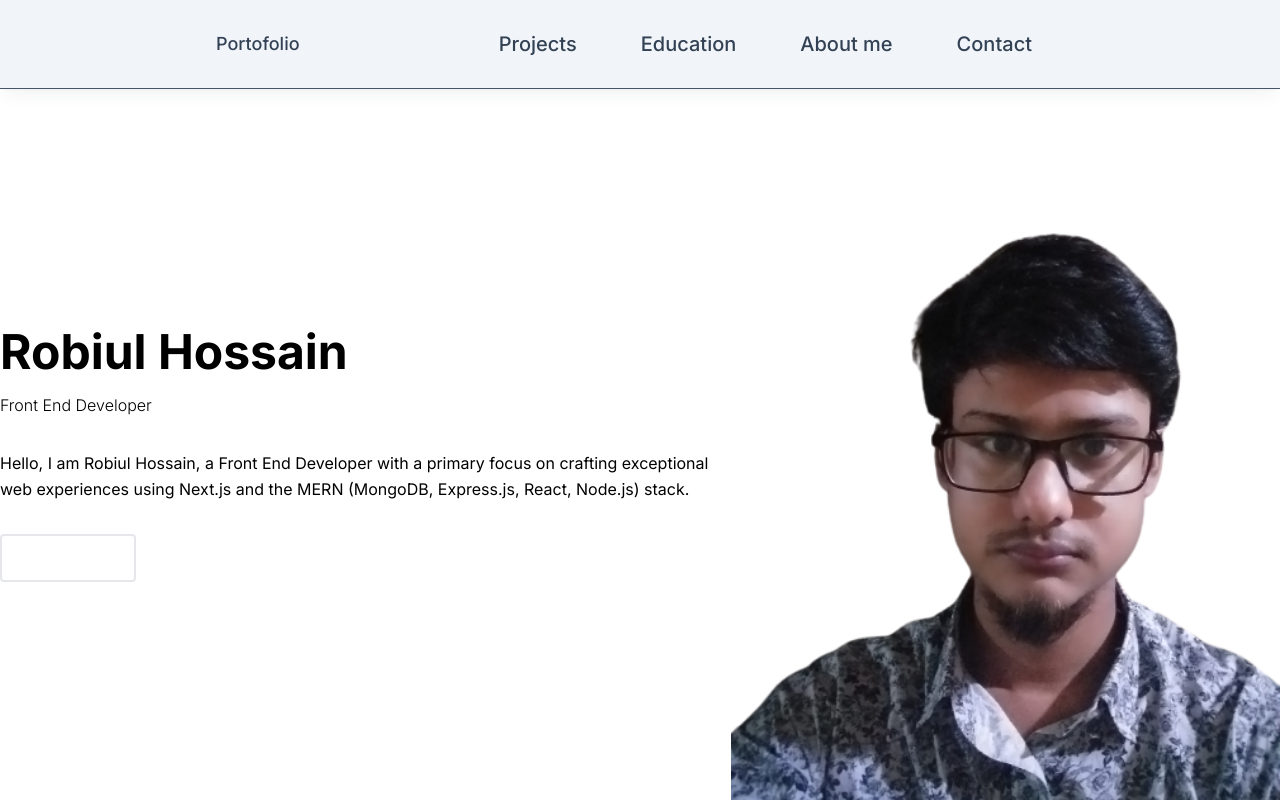
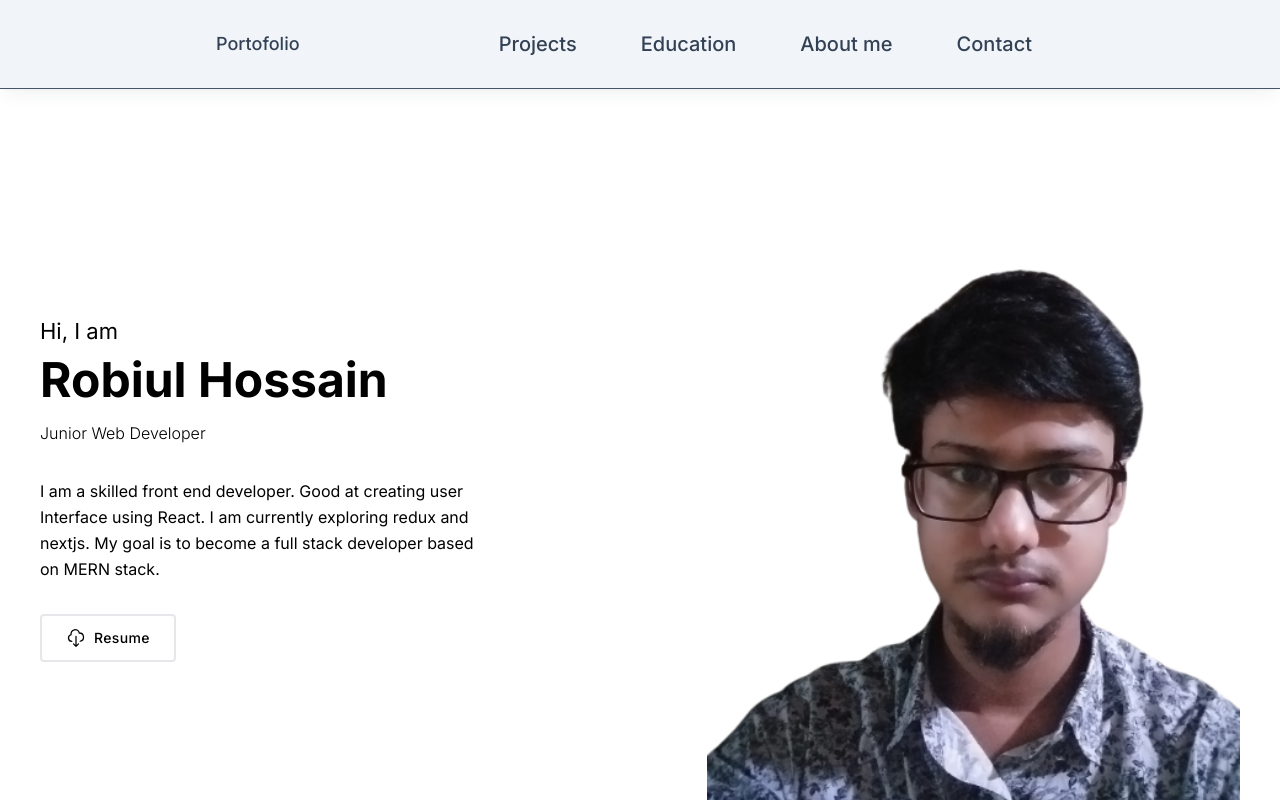
Before and after one commit to coder7475/robiul-hossain-portfolio, a Next.js app: page / in a window 1280 px wide. Shown: the top 800 px of the page. Built offline with nearby package versions, Linux system fonts and the light colour scheme.

Commit message:
fix: banner layout and content

```diff
--- a/src/components/ui/Banner.tsx
+++ b/src/components/ui/Banner.tsx
@@ -4,22 +4,21 @@ import Link from "next/link";
 
 const Banner = () => {
   return (
-    <section className="text-light bg-primary flex justify-center items-center max-[1200px] mx-auto">
+    <section className="text-light flex justify-center items-center max-w-[1200px] mx-auto mt-10">
       <br />
       <div className="container flex justify-center lg:flex-row flex-col items-center">
         <div className="lg:flex-grow w-full md:w-3/4 flex flex-col md:items-start md:text-left text-center">
+          <p className="text-[22px] py-2">Hi, I am</p>
           <h1 className="text-4xl lg:text-5xl md:mb-4 font-bold text-light">
             Robiul Hossain
           </h1>
-          <p className="mb-8 leading-relaxed font-light">Front End Developer</p>
-          <p className="md:mb-8 leading-relaxed max-[32rem]">
-            Hello, I am Robiul Hossain, a Front End Developer with a primary
-            focus on crafting exceptional web experiences using Next.js and the
-            MERN (MongoDB, Express.js, React, Node.js) stack.
+          <p className="mb-8 leading-relaxed font-light">Junior Web Developer</p>
+          <p className="md:mb-8 leading-relaxed lg:w-2/3">
+            I am a skilled front end developer. Good at creating user Interface using React. I am currently exploring redux and nextjs. My goal is to become a full stack developer based on MERN stack.
           </p>
           <div>
-            <Link href="/resume/robiul_hossain_resume.pdf" download="personal">
-              <div className="inline-flex border-2 items-center justify-center h-12 gap-2 px-6 text-sm font-medium tracking-wide text-white transition duration-300 rounded focus-visible:outline-none whitespace-nowrap hover:bg-blue-500 focus:bg-blue-300 disabled:cursor-not-allowed disabled:border-emerald-300 disabled:bg-emerald-300 disabled:shadow-none">
+            <a href="/resume/robiul_hossain_resume.pdf" download="personal">
+              <div className="inline-flex border-2 items-center justify-center h-12 gap-2 px-6 text-sm font-medium tracking-wide transition duration-300 rounded focus-visible:outline-none whitespace-nowrap hover:bg-emerald-300 focus:bg-emerald-300 disabled:cursor-not-allowed disabled:border-emerald-300 disabled:bg-emerald-300 disabled:shadow-none">
                 <span className="order-2">Resume</span>
                 <span className="relative only:-mx-6">
                   <svg
@@ -42,16 +41,15 @@ const Banner = () => {
                   </svg>
                 </span>
               </div>
-            </Link>
+            </a>
           </div>
         </div>
-        <div className="">
+        <div className="flex items-center">
           <Image
             className=""
             alt="hero"
             src={profilePic}
             width={720}
-            height={600}
             priority={true}
           />
         </div>
```
